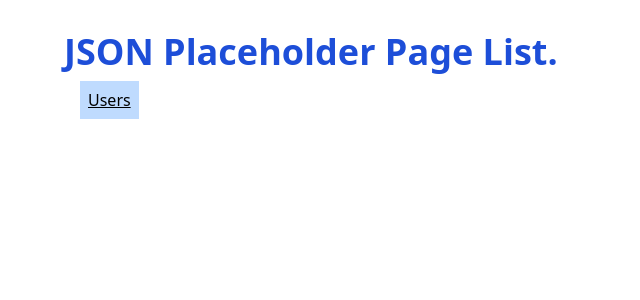
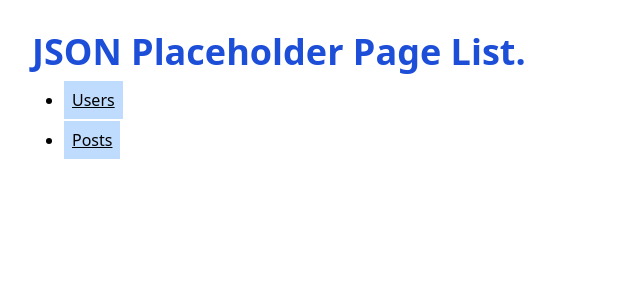
Before and after one commit to sinsky/turbo-tailwind-test, a Next.js app: page /placeholder in a window 1280 px wide. Shown: the top 300 px of the page, without its empty margins (0-640 px from the left). Built offline with nearby package versions, Linux system fonts and the light colour scheme.

Commit message:
add posts page

```diff
--- a/app/placeholder/page.tsx
+++ b/app/placeholder/page.tsx
@@ -1,14 +1,23 @@
 import Link from "next/link";
 
 const Page = () => {
-  return <div className="m-8">
-    <h1 className="my-4 text-4xl font-bold text-blue-700">JSON Placeholder Page List.</h1>
-    <ul className="ml-4">
-      <li>
-        <Link href="/placeholder/users/" className="bg-blue-200 hover:bg-blue-300 underline p-2">Users</Link>
-      </li>
-    </ul>
-  </div>;
+  return (
+    <div>
+      <h1 className="my-4 text-4xl font-bold text-blue-700">JSON Placeholder Page List.</h1>
+      <ul className="ml-8 list-disc [&>*]:my-4">
+        <li>
+          <Link href="/placeholder/users/" className="bg-blue-200 hover:bg-blue-300 underline p-2">
+            Users
+          </Link>
+        </li>
+        <li>
+          <Link href="/placeholder/posts/" className="bg-blue-200 hover:bg-blue-300 underline p-2">
+            Posts
+          </Link>
+        </li>
+      </ul>
+    </div>
+  );
 };
 
 export default Page;
--- /dev/null
+++ b/app/placeholder/posts/head.tsx
@@ -0,0 +1,9 @@
+const Head = () => {
+  return (
+    <>
+      <title>Users - JSON Placeholder</title>
+    </>
+  );
+};
+
+export default Head;
--- /dev/null
+++ b/app/placeholder/posts/page.tsx
@@ -0,0 +1,37 @@
+import { use } from "react";
+import Link from "next/link";
+
+type User = {
+  id: number;
+  title: string;
+};
+
+const fetchUsers: () => Promise<User[]> = async () => {
+  const res = await fetch("https://jsonplaceholder.typicode.com/posts");
+  return res.json();
+};
+
+const Page = () => {
+  const users = use(fetchUsers());
+  return (
+    <div>
+      <h1 className="my-4 text-4xl font-bold text-blue-700">JSON Placeholder Users!</h1>
+      <div className="m-4">
+        {users.map((user) => {
+          return (
+            <div key={user.id}>
+              {user.id}: {user.title}
+            </div>
+          );
+        })}
+      </div>
+      <div>
+        <Link href="/placeholder" className="bg-blue-200 hover:bg-blue-300 underline p-2">
+          back to Placeholder List
+        </Link>
+      </div>
+    </div>
+  );
+};
+
+export default Page;
```
